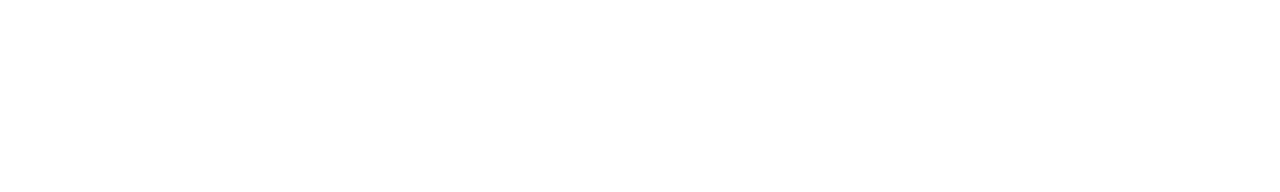
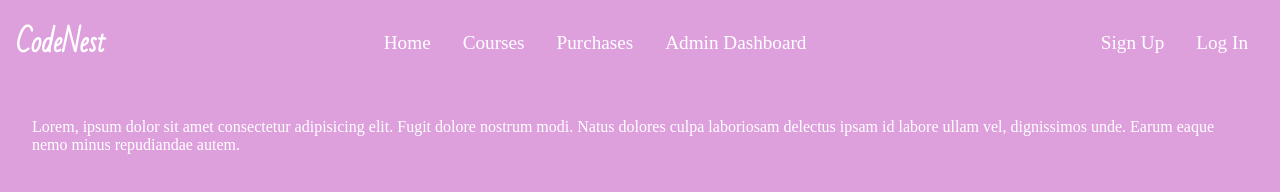
Before and after one commit to Resham8/course-selling, a plain HTML site: page frontend/index.html in a window 1280 px wide. Shown: the top 192 px of the page. Drawn offline with Linux system fonts and the light colour scheme.

Commit message:
frontend

```diff
--- a/frontend/index.html
+++ b/frontend/index.html
@@ -1,13 +1,41 @@
 <!DOCTYPE html>
 <html lang="en">
-<head>
-    <meta charset="UTF-8">
-    <meta name="viewport" content="width=device-width, initial-scale=1.0">
-    <title>CourseNest</title>
-</head>
-<body>
-    <section class="hero-section">
-
+  <head>
+    <meta charset="UTF-8" />
+    <meta name="viewport" content="width=device-width, initial-scale=1.0" />
+    <title>Code Nest</title>
+    <link rel="stylesheet" href="style.css" />
+    <link rel="preconnect" href="https://fonts.googleapis.com" />
+    <link rel="preconnect" href="https://fonts.gstatic.com" crossorigin />
+    <link
+      href="https://fonts.googleapis.com/css2?family=Bad+Script&display=swap"
+      rel="stylesheet"
+    />
+  </head>
+  <body>
+    <header class="primary-header">
+      <div class="sticky-header">
+        <div class="site-navigations">
+          <a href="#" class="logo">CodeNest</a>
+          <ul>
+            <li><a href="/">Home</a></li>
+            <li><a href="/">Courses</a></li>
+            <li><a href="/">Purchases</a></li>
+            <li><a href="/">Admin Dashboard</a></li>
+          </ul>
+          <ul>
+            <li><a href="/">Sign Up</a></li>
+            <li><a href="/">Log In</a></li>
+          </ul>
+        </div>
+      </div>
+    </header>
+    <section class="banner">
+      <p>
+        Lorem, ipsum dolor sit amet consectetur adipisicing elit. Fugit dolore
+        nostrum modi. Natus dolores culpa laboriosam delectus ipsam id labore
+        ullam vel, dignissimos unde. Earum eaque nemo minus repudiandae autem.
+      </p>
     </section>
-</body>
+  </body>
 </html>
--- /dev/null
+++ b/frontend/style.css
@@ -0,0 +1,53 @@
+* {
+    margin: 0;
+    padding: 0;
+    box-sizing: border-box;
+}
+
+body {
+    min-height: 200vh;
+    background-color: plum;
+}
+
+.primary-header {
+    position: sticky;
+    top: 0;
+    background-color: plum;
+    width: 100%;
+    z-index: 999;
+}
+
+.site-navigations {
+    display: flex;
+    justify-content: space-between;
+    align-items: center;
+    padding: 1rem;
+}
+
+header ul {
+    list-style: none;
+    display: flex;
+}
+
+header a {
+    text-decoration: none;
+    color: white;
+    cursor: pointer;
+}
+
+header ul li {
+    margin: 1rem;
+    font-size: 1.2rem;
+}
+
+header .logo {
+    color: white;
+    font-size: 1.7rem;
+    font-family: "Bad Script", serif;
+    font-weight: 700;
+}
+
+.banner {
+    padding: 2rem;
+    color: white;
+}
```
